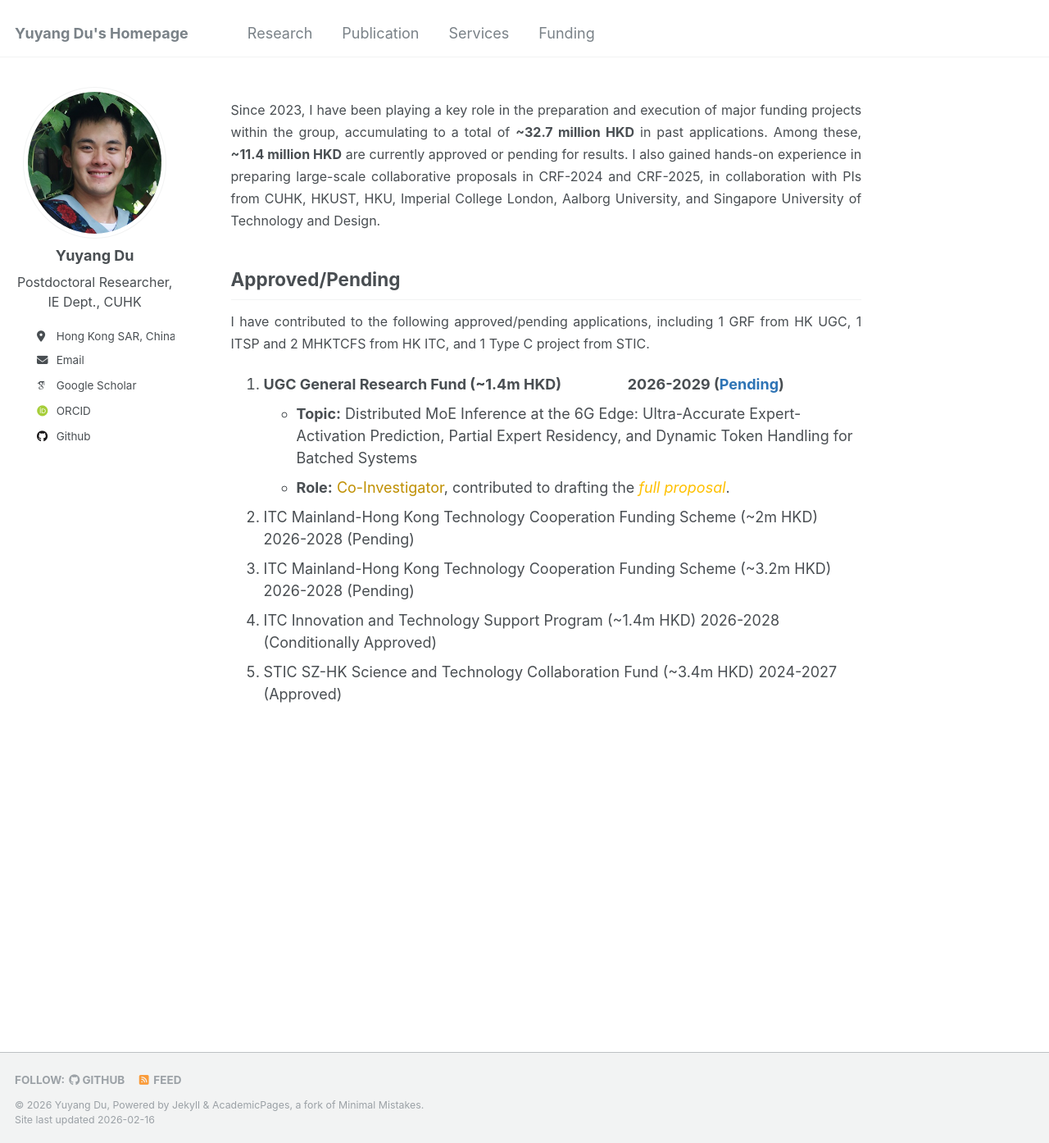
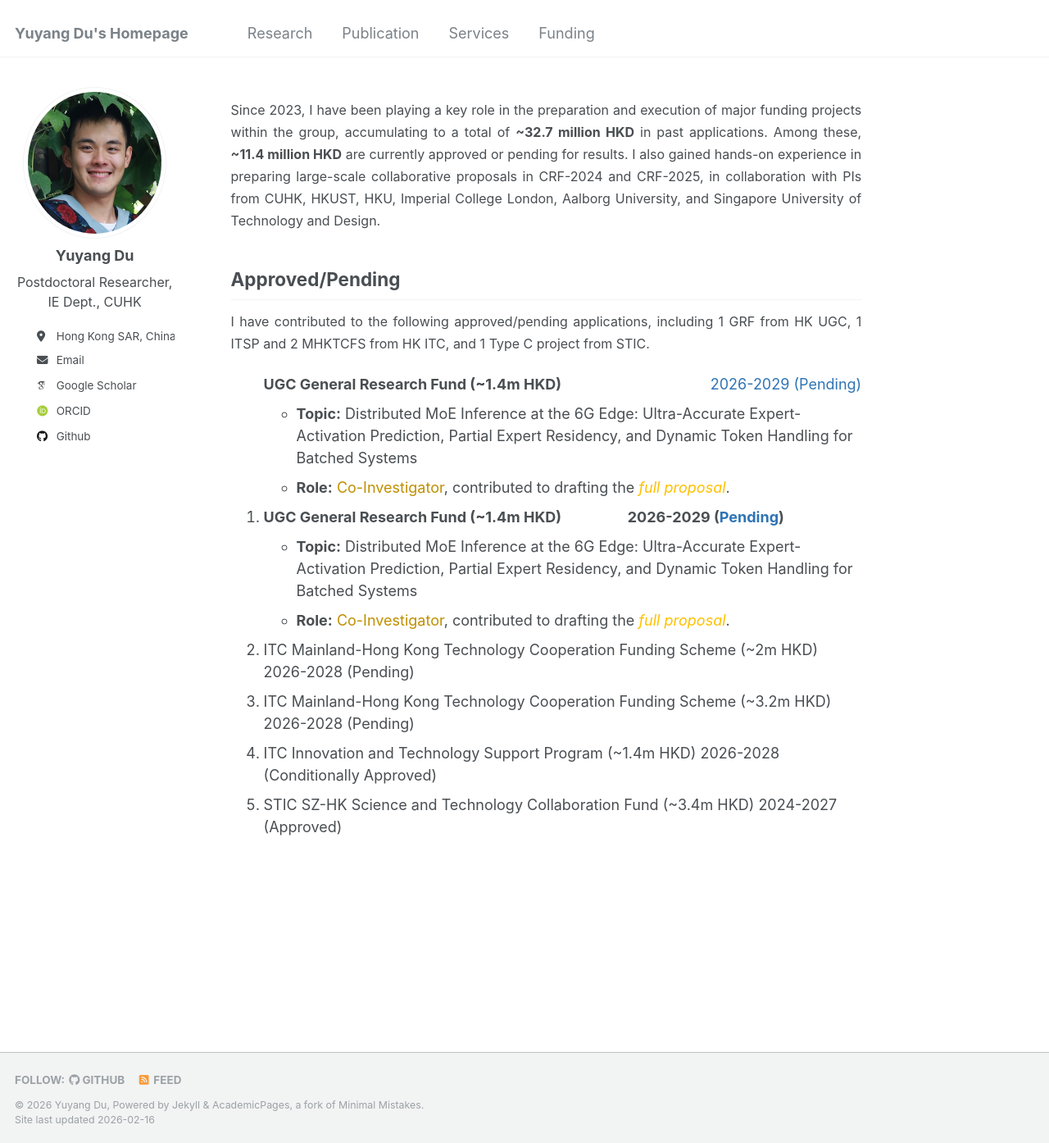
Before and after one commit to yuyangdu01/yuyangdu01.github.io, a Jekyll site: the page built from _pages/funding.md, in a window 1280 px wide and 1394 px high. Shown: the whole window at 82% size. Built offline with Jekyll 4.4.1, drawn with Linux system fonts in a browser that asks for light colours; some web fonts are replaced.

Commit message:
Update funding.md

```diff
--- a/_pages/funding.md
+++ b/_pages/funding.md
@@ -19,10 +19,16 @@ Approved/Pending
 ------
 <p style="text-align: justify;"><font size=3> I have contributed to the following approved/pending applications, including 1 GRF from HK UGC, 1 ITSP and 2 MHKTCFS from HK ITC, and 1 Type C project from STIC.</font></p>
 
+<ol>
+<li style="display: flex; justify-content: space-between; align-items: center;">
+  <b>UGC General Research Fund (~1.4m HKD)</b>
+  <span style="color: #2e74b5;">2026-2029 (Pending)</span>
+</li>
+<ul>
+  <li><b>Topic:</b> Distributed MoE Inference at the 6G Edge: Ultra-Accurate Expert-Activation Prediction, Partial Expert Residency, and Dynamic Token Handling for Batched Systems</li>
+  <li><b>Role:</b> <span style="color: #bf8f00;">Co-Investigator</span>, contributed to drafting the <i><span style="color: #ffc000;">full proposal</span></i>.</li>
+</ul>
 
-
-
-<ol>
   <li>
     <b>UGC General Research Fund (~1.4m HKD) &emsp;&emsp;&emsp;&emsp; 2026-2029 (<span style="color: #2e74b5;">Pending</span>)</b>
     <ul>
```
